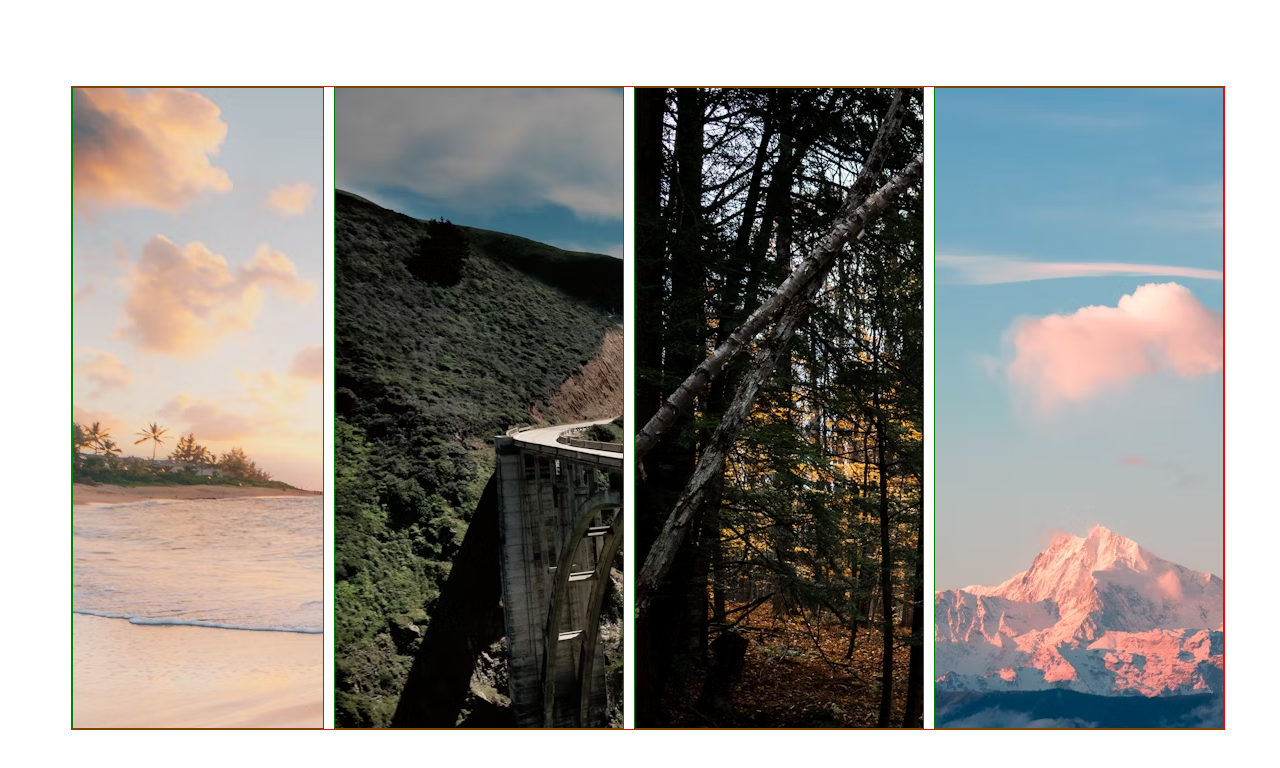
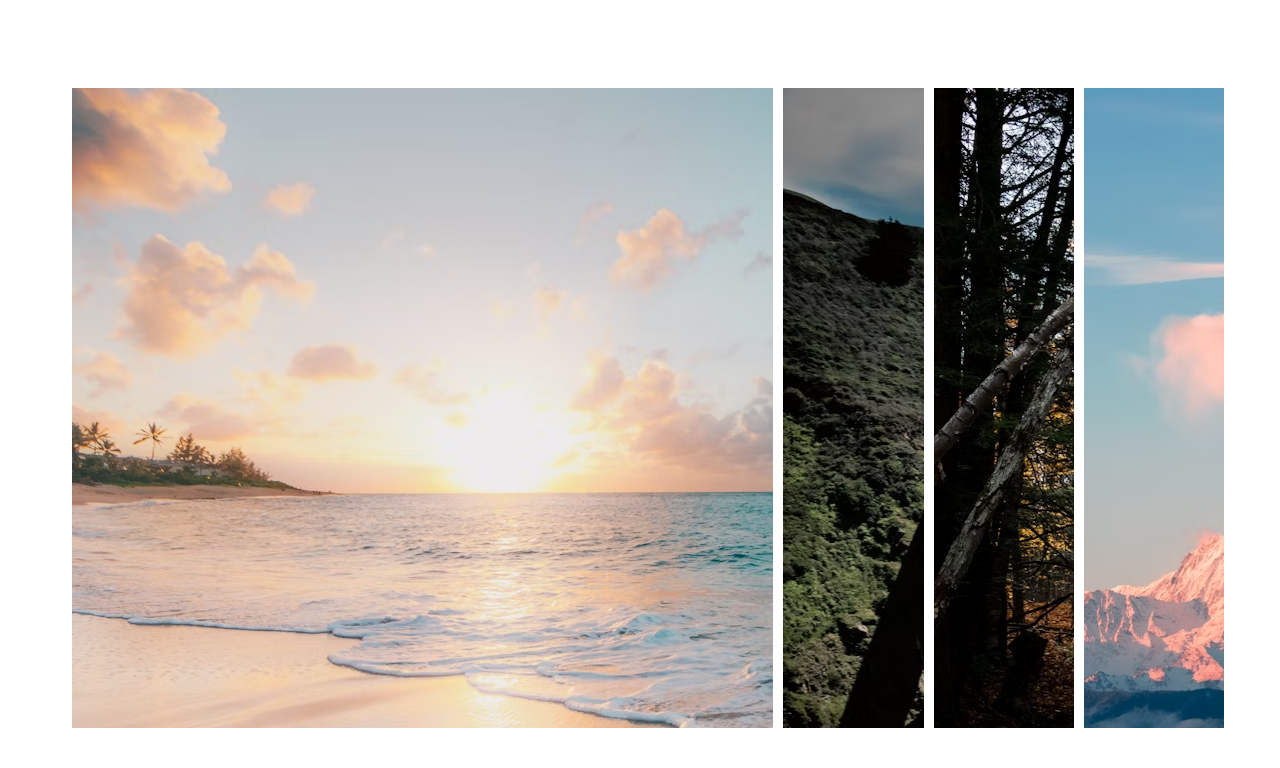
Before and after one commit to nk-on/Expanding-cards, a React (Vite) app: page / in a window 1280 px wide. Shown: the top 768 px of the page. Built offline with nearby package versions, Linux system fonts and the light colour scheme.

Commit message:
Style:removing borders from cards

```diff
--- a/src/App.css
+++ b/src/App.css
@@ -4,17 +4,16 @@
     gap:10px;
     min-width: 90vw;
     height: 90%;
-    border: 1px solid red;
 }
 .Card{
+    flex: 1;
     cursor: pointer;
+    background-position-x: center;
     background-size: cover;
     background-repeat: no-repeat;
-    background-position: center;
-    border: 1px solid green;
     width: 25%;
     height: 80vh;
 }
 .Expanded{
-    flex:3;
+    flex:5;
 }
```
